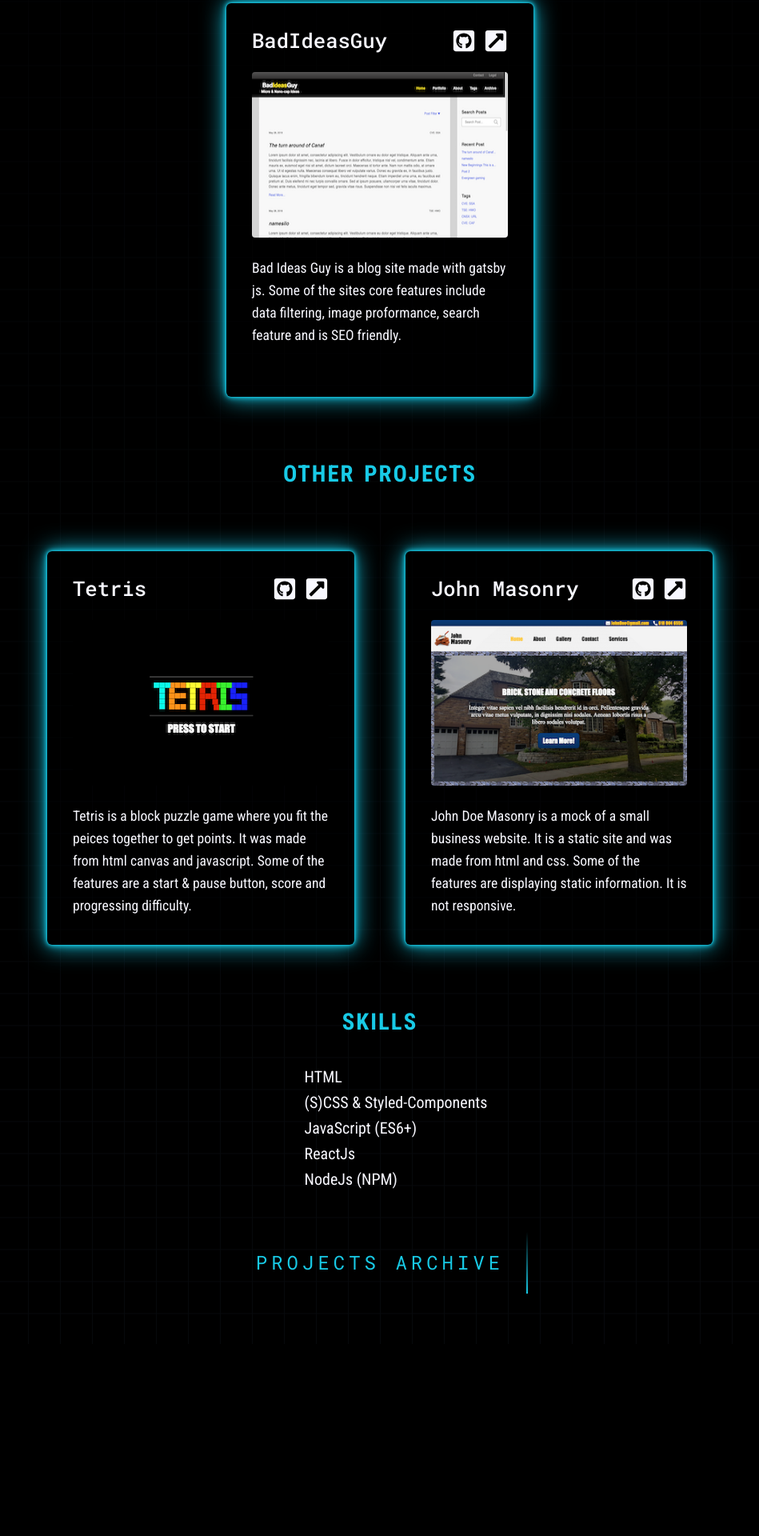
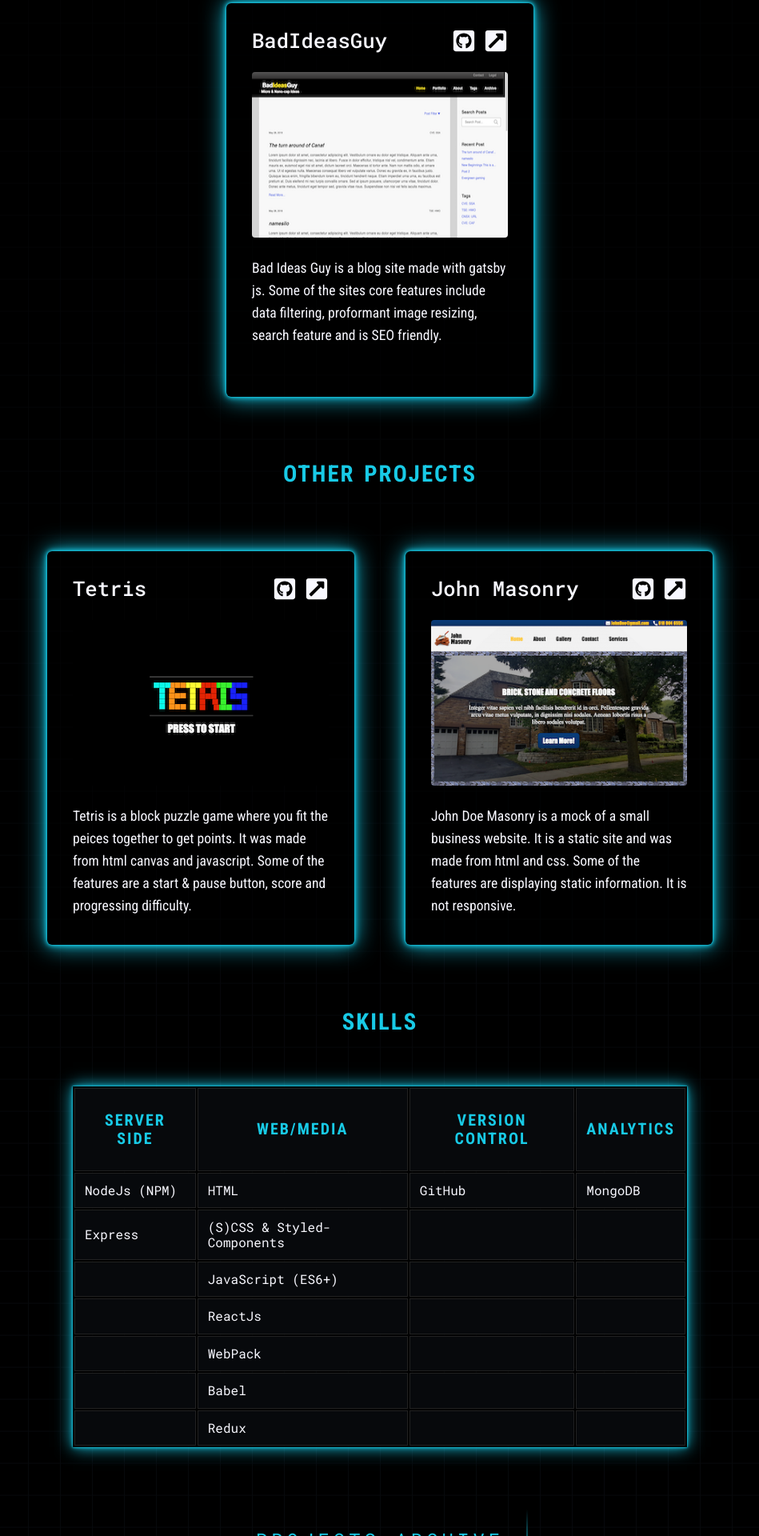
Before and after one commit to Mental-Block/portfolio, a React (Create React App) app in the folder frontend/: page /projects in a window 1280 px wide. Shown: the part 831-2751 px from the top of the page at 80% size, without its empty margins (165-1114 px from the left). Before the commit the page ends 2512 px from the top, so only its background shows below. Built offline with nearby package versions, Linux system fonts and the light colour scheme.

Commit message:
update portfolio

```diff
--- a/frontend/src/cardData.json
+++ b/frontend/src/cardData.json
@@ -27,10 +27,10 @@
     "featured":null},
 
     {"_id":"5fd680181076e17474ae5ce6",
-    "title":"Kitchen Inv...",
+    "title":"Kitchen Inventory",
     "year":"2020",
     "img":"images/kitchenInventory.png",
-    "description":"Kitchen Inventory is a management site to help keep track of your inventory. Some of the site core features are login, data filtering and CRUD operations. ",
+    "description":"Kitchen Inventory is a management site to help keep track of your inventory. Some of the site core features are login, data filtering and CRUD operations. Username: test@gmail.com, Password: Test1234",
     "githubURL":"https://github.com/Mental-Block/kitchenInventory",
     "netlifyURL":"https://kitchen--inventory.herokuapp.com/",
     "featured":true},
@@ -44,13 +44,25 @@
     "netlifyURL":"https://chicommerce.netlify.app/",
     "featured":true},
 
-    {"_id":"5fd6824510pde17474ae5ce7",
+    {
+    "_id":"5fd6824510pde17474ae5ce7",
     "title":"BadIdeasGuy",
     "year":"2020",
     "img":"images/badideasguy.png",
-        "description":"Bad Ideas Guy is a blog site made with gatsby js. Some of the sites core features include data filtering, image proformance, search feature and is SEO friendly.",
+    "description":"Bad Ideas Guy is a blog site made with gatsby js. Some of the sites core features include data filtering, proformant image resizing, search feature and is SEO friendly.",
     "githubURL":"https://github.com/Mental-Block/blog",
     "netlifyURL":"https://www.badideasguy.com/",
     "featured":true
+    },
+
+    {
+    "_id":"5fd682451023e17474ae5ce7",
+    "title":"Pet Cost",
+    "year":"2020",
+    "img": null,
+    "description":null,
+    "githubURL":"https://github.com/Mental-Block/petCost",
+    "netlifyURL":"https://splashley-pet-cost.netlify.app/",
+    "featured":null
     }
 ]
--- a/frontend/src/components/Cards.js
+++ b/frontend/src/components/Cards.js
@@ -9,7 +9,7 @@ const Cards = ({...props}) => {
     {props.data.map((card) => (
         <StyledCard key={card._id}>
           <StyledCardTitleContainer>
-            <StyledCardTitle>{card.title}</StyledCardTitle>
+            <StyledCardTitle>{card.title.length < 13 ? card.title : card.title.slice(0, 12) + "..."}</StyledCardTitle>
             <StyledCardIconContainer>
               <a target="blank" href={card.githubURL}>
                 <StyledCardIcon src="images/github.svg" />
--- a/frontend/src/components/css/Text.js
+++ b/frontend/src/components/css/Text.js
@@ -3,12 +3,12 @@ import styled from "styled-components";
 
 import { StyledLeftArrow } from "./Arrow";
 
-const Title = styled.h2`
+export const Title = styled.h2`
   text-align: center;
   overflow: hidden;
   position: relative;
   font-weight: 600;
-  font-size: 1.8rem;
+  font-size: ${(props) => props.sm ? "1.25rem" : "1.8rem" };
   margin: 1rem 0;
   color: ${(props) => props.theme.primaryC};
   font-family: ${(props) => props.theme.secondaryF};
@@ -17,10 +17,10 @@ const Title = styled.h2`
   text-transform: upperCase;
 `;
 
-export const StyledTitle = ({ title }) => {
+export const StyledTitle = ({ title, sm }) => {
   return (
     <>
-      <Title>
+      <Title sm={sm}>
         {title}
         <StyledLeftArrow />
       </Title>
--- a/frontend/src/pages/Archive.js
+++ b/frontend/src/pages/Archive.js
@@ -31,24 +31,6 @@ export const Archive = () => {
 };
 
 const Table = ({ props }) => {
-  const tableInformation = props.map((prop) => {
-    return (
-      <tr key={prop._id}>
-        <td>{prop.year}</td>
-        <td>{prop.title}</td>
-        <td>
-          <a target="blank" href={prop.githubURL}>
-            Link
-          </a>
-        </td>
-        <td>
-          <a target="blank" href={prop.netlifyURL}>
-            Link
-          </a>
-        </td>
-      </tr>
-    );
-  });
 
   return (
     <>
@@ -61,15 +43,30 @@ const Table = ({ props }) => {
             <th>Live View</th>
           </tr>
 
-          {tableInformation}
+            {props.map((prop) => (
+              <tr key={prop._id}>
+                <td>{prop.year}</td>
+                <td>{prop.title}</td>
+                <td>
+                  <a target="blank" href={prop.githubURL}>
+                    Link
+                  </a>
+                </td>
+                <td>
+                  <a target="blank" href={prop.netlifyURL}>
+                    Link
+                  </a>
+                </td>
+              </tr>
+            ))}
         </tbody>
       </StyledTable>
     </>
   );
 };
 
-const StyledTable = styled.table`
-  margin-top: 3rem;
+export const StyledTable = styled.table`
+  margin: 3rem 0;
   font-family: ${(props) => props.theme.primaryF};
   color: ${(props) => props.theme.thirdC};
   background: rgba(0, 0, 0, 0.5);
--- a/frontend/src/pages/Projects.js
+++ b/frontend/src/pages/Projects.js
@@ -5,6 +5,7 @@ import cardData from "../cardData.json"
 
 
 // css
+import {StyledTable} from "./Archive"
 import { ThemeProvider } from "styled-components";
 import { mainTheme } from "../components/css/Theme";
 import { StyledBackground } from "../components/css/Background";
@@ -13,8 +14,8 @@ import {
   StyledCenterContainer,
 } from "../components/css/Layout";
 import { StyledLinkButton } from "../components/css/Link";
-import { StyledTitle } from "../components/css/Text";
-import { StyledList } from "../components/css/List";
+import { StyledTitle, Title } from "../components/css/Text";
+
 
 export const Projects = () => {
 
@@ -29,13 +30,58 @@ export const Projects = () => {
               <StyledTitle title={"Other Projects"} />
               <Cards data={cardData.filter(({featured}) => featured === false)}/>
               <StyledTitle title={"Skills"} />
-              <StyledList>
-                <li>HTML </li>
-                <li>(S)CSS & Styled-Components</li>
-                <li>JavaScript (ES6+)</li>
-                <li>ReactJs</li>
-                <li>NodeJs (NPM)</li>
-              </StyledList>
+              <StyledTable>
+                <tbody>
+                  <tr>
+                    <th><Title sm> Server Side</Title></th>
+                    <th><Title sm> Web/Media</Title></th>
+                    <th><Title sm> Version control</Title></th>
+                    <th><Title sm> Analytics</Title></th>
+                  </tr>
+                  <tr>
+                    <td>NodeJs (NPM)</td>
+                    <td>HTML</td>
+                    <td>GitHub</td>
+                    <td>MongoDB</td>
+                  </tr>
+                  <tr>
+                    <td>Express</td>
+                    <td>(S)CSS & Styled-Components</td>
+                    <td></td>
+                    <td></td>
+                  </tr>
+                  <tr>
+                    <td></td>
+                    <td>JavaScript (ES6+)</td>
+                    <td></td>
+                    <td></td>
+                  </tr>
+                  <tr>
+                    <td></td>
+                    <td>ReactJs</td>
+                    <td></td>
+                    <td></td>
+                  </tr>
+                  <tr>
+                    <td></td>
+                    <td>WebPack</td>
+                    <td></td>
+                    <td></td>
+                  </tr>
+                  <tr>
+                    <td></td>
+                    <td>Babel</td>
+                    <td></td>
+                    <td></td>
+                  </tr>
+                  <tr>
+                    <td></td>
+                    <td>Redux</td>
+                    <td></td>
+                    <td></td>
+                  </tr>
+                </tbody>
+              </StyledTable>
               <StyledLinkButton
                 link="/projects/archive"
                 title="Projects Archive"
```
Also changed, not shown: frontend/public/images/logo.png (added), 12 other files (tests, documents, lock files or other folders). Lines whose indentation alone changed are shown as unchanged.
